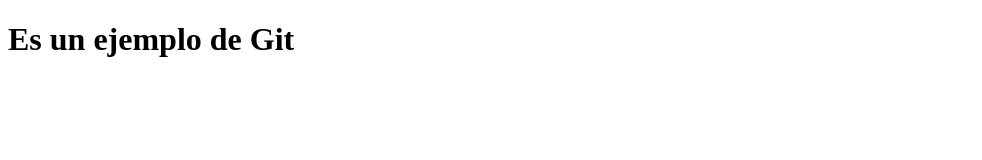
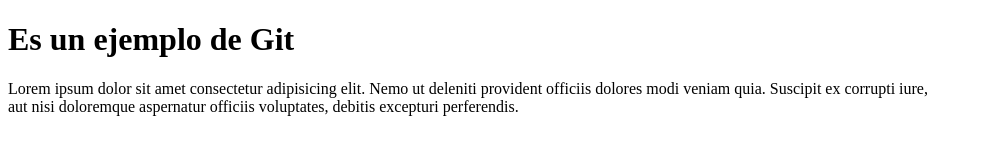
Before and after one commit to Maobal/ejemplogithub, a plain HTML site: page index.html in a window 1280 px wide. Shown: the whole page, without its empty margins (0-982 px from the left). Drawn offline with Linux system fonts and the light colour scheme.

Commit message:
Cuarto envio

```diff
--- a/index.html
+++ b/index.html
@@ -9,6 +9,7 @@
 </head>
 <body>
     <h1> Es un ejemplo de Git</h1>
+    <p> Lorem ipsum dolor sit amet consectetur adipisicing elit. Nemo ut deleniti provident officiis dolores modi veniam quia. Suscipit ex corrupti iure,<br> aut nisi doloremque aspernatur officiis voluptates, debitis excepturi perferendis.</p>
     <script src="funciones.js"></script>
 </body>
 </html>
```
